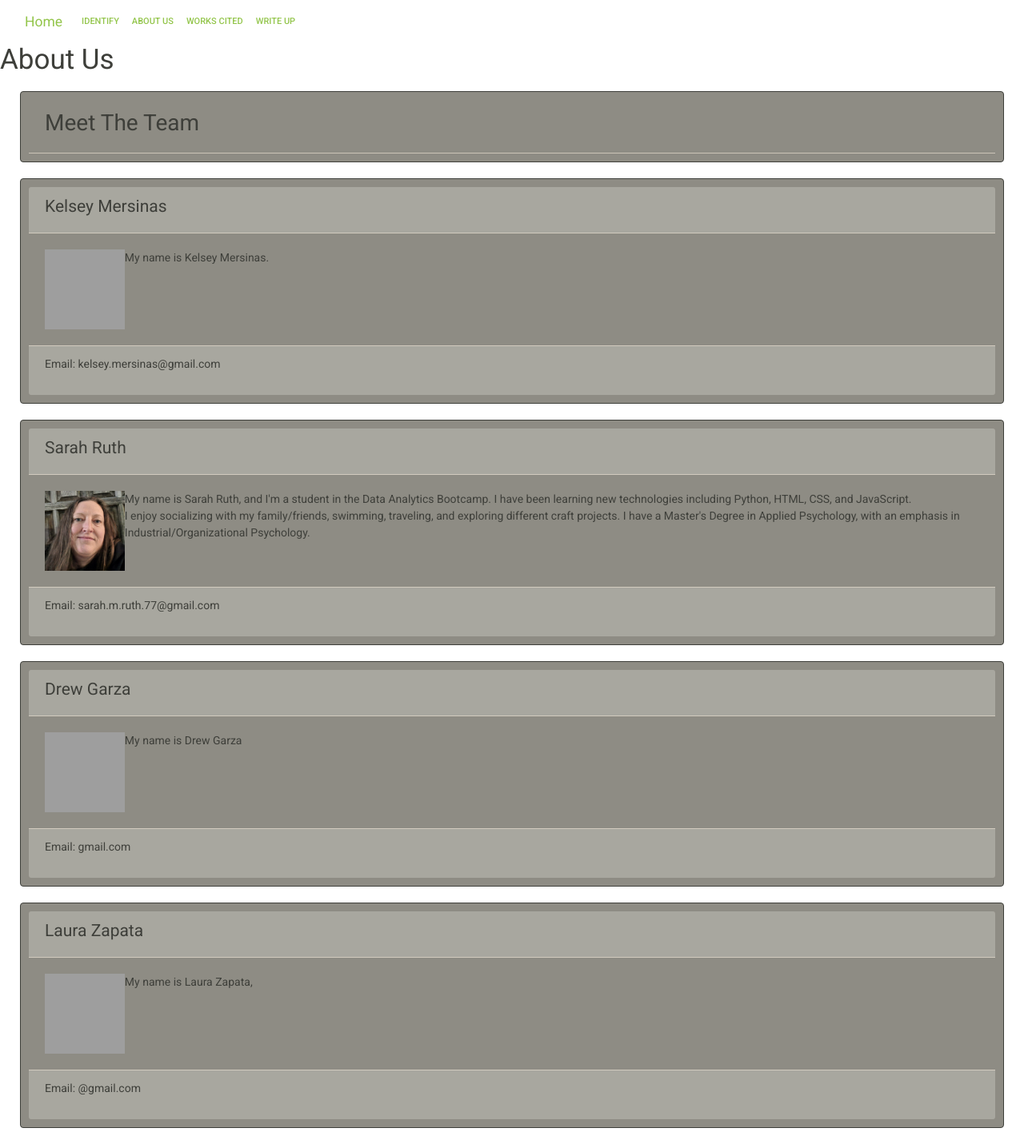
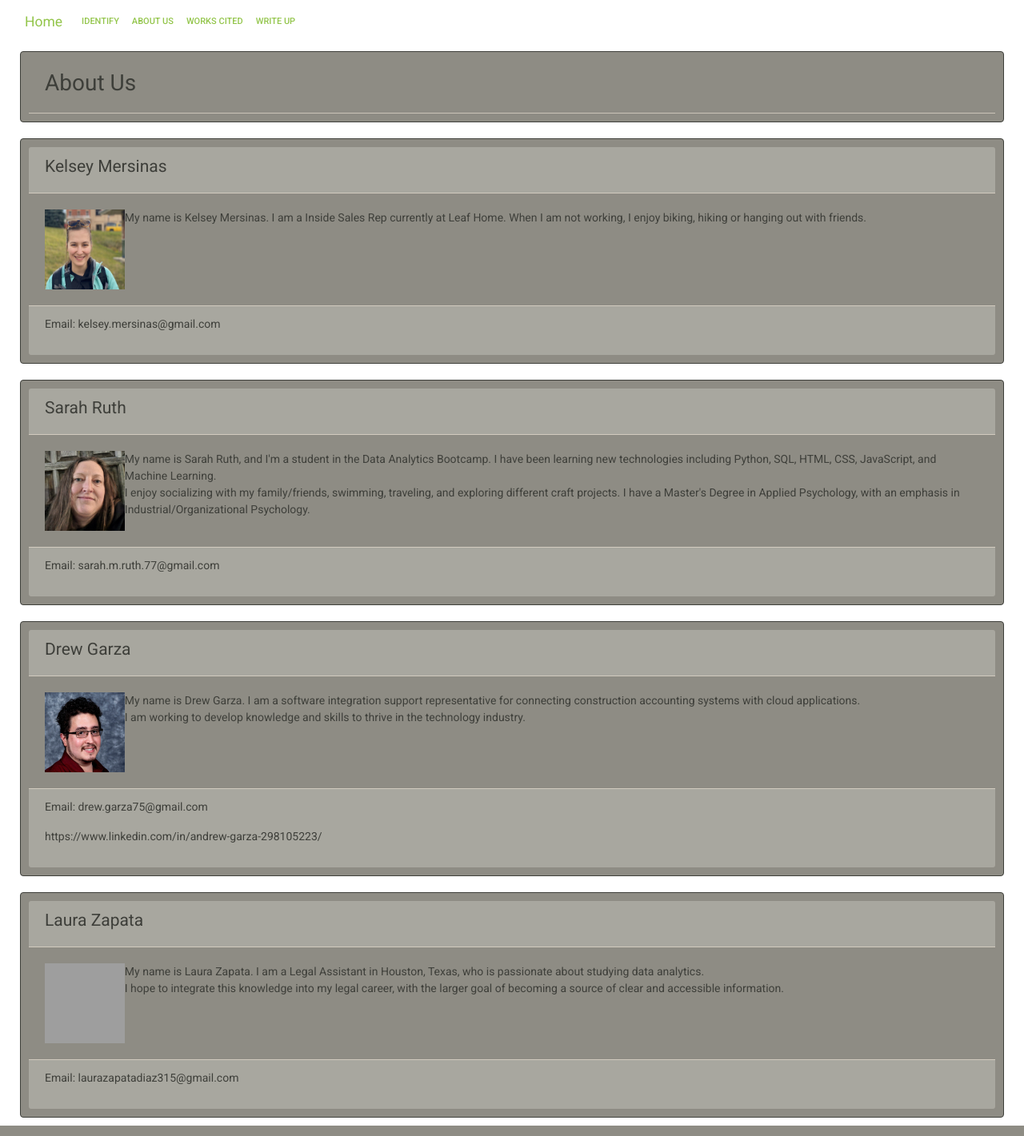
Before and after one commit to KelseyMersinas/Project-4-Group-10, a Python web app: template templates/aboutus.html in a window 1280 px wide. Shown: the whole page at 80% size. Run offline with Jinja, Linux system fonts and the light colour scheme; the template is opened without the code that fills it, so the values that code supplies are empty; some libraries are stand-ins or nearby versions; grey boxes are pictures that could not be loaded.

Commit message:
updated html templates and updated images

```diff
--- a/templates/aboutus.html
+++ b/templates/aboutus.html
@@ -34,7 +34,7 @@
         </div>
     </nav>
     <header>
-        <h1>About Us</h1>
+
     </header>
 <!-- JS for About Us -->
 <body>
@@ -44,7 +44,7 @@
                 <div class="card bg-secondary border-dark" style="padding: 10px; margin: 10px;">
                     <div class="card-header bg-secondary">
                         <h2 style="text-align: left;">
-                            Meet The Team
+                            About Us
                         </h2>
                     </div>
                 </div>
@@ -60,11 +60,11 @@
                     <div class="card-body">
                         <div class="row">
                             <div class="col-md-1">
-                                <img src="static/images/" alt="Profile Picture" class="profile-pic" width="100" height="100"/>
+                                <img src="static/images/kelsey_pic.jpg" alt="Profile Picture" class="profile-pic" width="100" height="100"/>
                             </div>
                             <div class="col-md-11">
                                 <p>
-                                    My name is Kelsey Mersinas.
+                                    My name is Kelsey Mersinas. I am a Inside Sales Rep currently at Leaf Home. When I am not working, I enjoy biking, hiking or hanging out with friends.
                                 </p>
                             </div>
                         </div>
@@ -89,7 +89,7 @@
                             </div>
                             <div class="col-md-11">
                                 <p>
-                                    My name is Sarah Ruth, and I'm a student in the Data Analytics Bootcamp. I have been learning new technologies including Python, HTML, CSS, and JavaScript.<br>
+                                    My name is Sarah Ruth, and I'm a student in the Data Analytics Bootcamp. I have been learning new technologies including Python, SQL, HTML, CSS, JavaScript, and Machine Learning.<br>
                                     I enjoy socializing with my family/friends, swimming, traveling, and exploring different craft projects.
                                     I have a Master's Degree in Applied Psychology, with an emphasis in Industrial/Organizational Psychology. <br>
                                 </p>
@@ -112,17 +112,20 @@
                     <div class="card-body">
                         <div class="row">
                             <div class="col-md-1">
-                                <img src="static/images/" alt="Profile Picture" class="profile-pic" width="100" height="100"/>
+                                <img src="static/images/Garza_Drew.jpg" alt="Profile Picture" class="profile-pic" width="100" height="100"/>
                             </div>
                             <div class="col-md-11">
                                 <p>
-                                    My name is Drew Garza <br>
+                                    My name is Drew Garza. I am a software integration support representative for connecting construction accounting systems with cloud applications.<br>
+                                    I am working to develop knowledge and skills to thrive in the technology industry. <br>
                                 </p>
                             </div>
                         </div>
                     </div>
                     <div class="card-footer">
-                        <p>Email: gmail.com</p>
+                        <p>Email: drew.garza75@gmail.com
+                        <p>https://www.linkedin.com/in/andrew-garza-298105223/ </p>
+                        </p>
                     </div>
                 </div>
             </div>
@@ -141,13 +144,14 @@
                             </div>
                             <div class="col-md-11">
                                 <p>
-                                    My name is Laura Zapata,  <br>
+                                    My name is Laura Zapata. I am a Legal Assistant in Houston, Texas, who is passionate about studying data analytics. <br>
+                                    I hope to integrate this knowledge into my legal career, with the larger goal of becoming a source of clear and accessible information. <br>
                                 </p>
                             </div>
                         </div>
                     </div>
                     <div class="card-footer">
-                        <p>Email: @gmail.com</p>
+                        <p>Email: laurazapatadiaz315@gmail.com</p>
                     </div>
                 </div>
             </div>
```
Also changed, not shown: templates/landing.html (+7 -2 lines), templates/workscited.html (+6 -10 lines), templates/writeup.html (+8 -5 lines), images/Garza_Drew.jpg (added), images/kelsey_pic.jpg (added).
